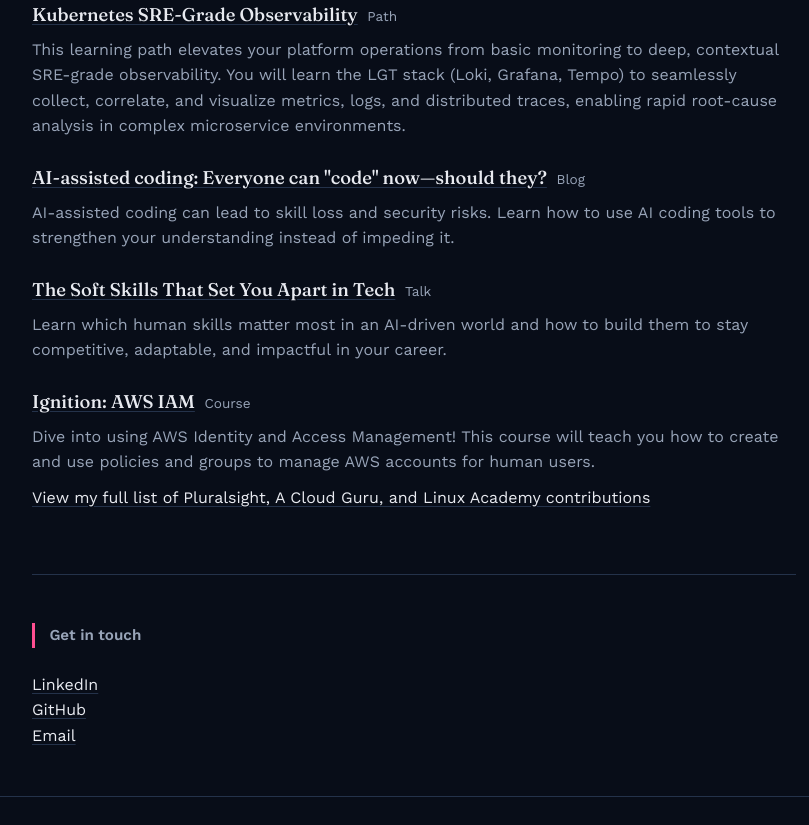
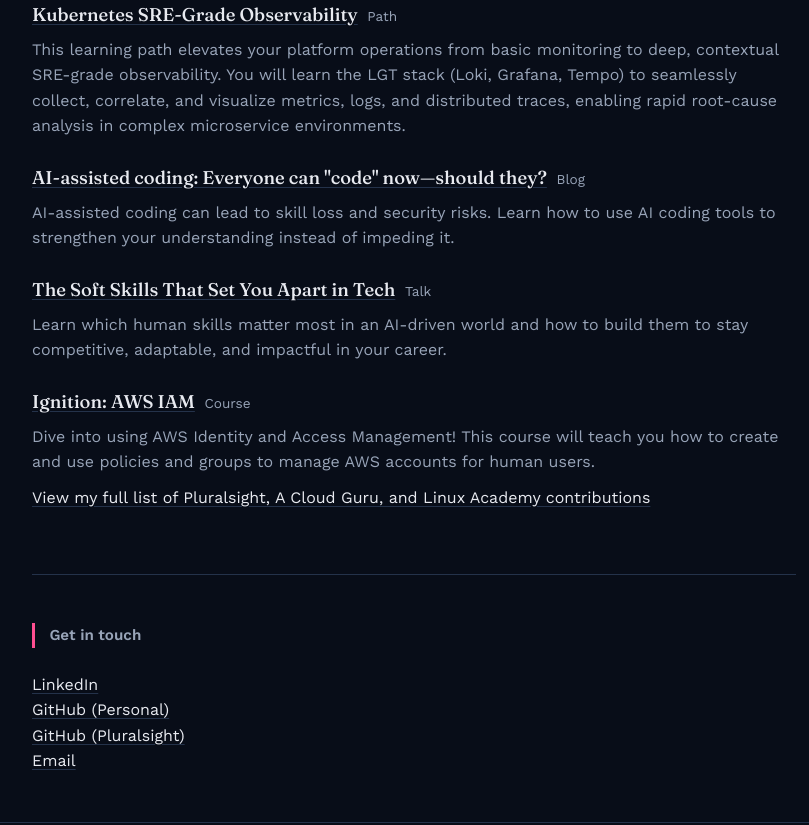
Before and after one commit to eacantha/work, a plain HTML site: page index.html in a window 1280 px wide. Shown: the part 1303-2128 px from the top of the page, without its empty margins (226-1035 px from the left). Drawn offline with nearby package versions, Linux system fonts and the light colour scheme.

Commit message:
both githubs

```diff
--- a/index.html
+++ b/index.html
@@ -124,7 +124,10 @@
           <li class="entry"><a href="https://www.linkedin.com/in/elle-krout-68266a376">LinkedIn</a></li>
         </ul>
         <ul class="entry-list entry-list--tight">
-          <li class="entry"><a href="https://github.com/eacantha">GitHub</a></li>
+          <li class="entry"><a href="https://github.com/eacantha">GitHub (Personal)</a></li>
+        </ul>
+        <ul class="entry-list entry-list--tight">
+          <li class="entry"><a href="https://github.com/elle-la">GitHub (Pluralsight)</a></li>
         </ul>
         <ul class="entry-list entry-list--tight">
           <li class="entry"><a href="mailto:acanthae@protonmail.com">Email</a></li>
```
